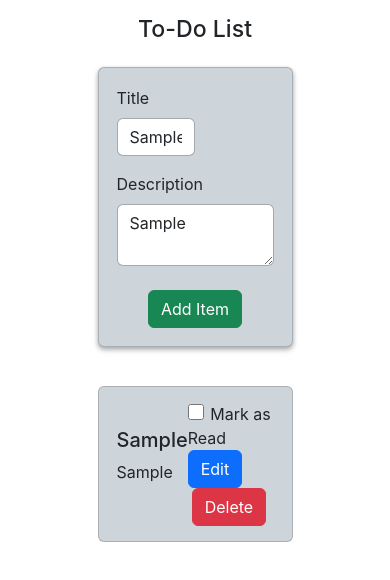
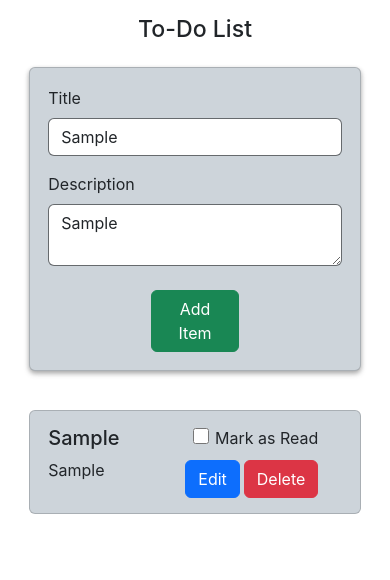
Before and after one commit to Rajat-Agrawal4050/todo-app, a React (Create React App) app: page / in a window 390 px wide. Both pictures are taken after typing "Sample", "Sample" into the empty fields and a click on the button "Add Item". Shown: the top 580 px of the page. Built offline with nearby package versions, Linux system fonts and the light colour scheme.

Commit message:
app updated

```diff
--- a/src/App.css
+++ b/src/App.css
@@ -37,50 +37,92 @@
   }
 }
 
-.form_container{
-  /* border: 1px solid red; */
-  /* background-color: rgb(219,219,219); */
-  background-color: rgb(205,212,218);
+.form_container {
+  background-color: rgb(205, 212, 218);
   max-width: 50%;
   margin: 24px auto;
   padding: 18px 18px;
-  box-shadow: 0 3px 6px rgba(0,0,0,0.16), 0 2px 4px rgba(0,0,0,0.23);
+  box-shadow: 0 3px 6px rgba(0, 0, 0, 0.16), 0 2px 4px rgba(0, 0, 0, 0.23);
 }
-.form_container2{
+.form_container2 {
   max-width: 50%;
   padding-top: 15px;
   margin: 24px auto;
 }
-.custom-input{
-border: 1px solid rgba(0, 0, 0, 0.2);
+.custom-input {
+  border: 1px solid rgba(0, 0, 0, 0.5);
 }
-.custom-input:focus{
+.custom-input:focus {
   box-shadow: none !important;
-  border: 1px solid rgba(0, 0, 0, 0.2);
+  border: 1px solid rgba(0, 0, 0, 0.5);
 }
-.content_div{
+.content_div {
   padding: 15px 18px;
-  background-color: rgb(205,212,218);
+  background-color: rgb(205, 212, 218);
   display: flex;
   justify-content: space-between;
   align-items: center;
   border: 1px solid rgba(0, 0, 0, 0.175);
   border-radius: 0.375rem;
 }
-.left_div{
-  /* border: 1px solid red; */
-  width: 50%;
+.left_div {
+  width: 40%;
+  overflow: hidden;
 }
-.customCheckbox{
+.right_div {
+  width: 60%;
+  display: flex;
+  justify-content: space-between;
+  flex-wrap: wrap;
+  align-items: center;
+}
+.customCheckbox {
   height: 16px;
   width: 16px;
   margin-right: 2px;
   outline: none;
 }
-.markAsReadText
-{
-  margin-right: 50px;
-}
-.line-through{
+.line-through {
   text-decoration: line-through !important;
 }
+.add_btn {
+  width: 100%;
+}
+@media (max-width: 990px) {
+  .form_container {
+    max-width: 85%;
+  }
+  .form_container2 {
+    max-width: 85%;
+  }
+  .custom-input {
+    width: 100% !important;
+  }
+  .add_btn {
+    width: 30%;
+  }
+  .markAsReadText {
+    margin-right: 0px !important;
+  }
+  .left_div {
+    width: 40%;
+  }
+  .edit_btn {
+    margin-left: 15px;
+  }
+  .delete_btn {
+    margin-right: 0 !important;
+  }
+  .btn_div {
+    margin-top: 10px;
+  }
+  .right_div {
+    width: 60%;
+    display: flex;
+    flex-direction: column;
+    align-items: flex-end;
+    justify-content: center;
+    margin-right: 8%;
+  }
+
+}
--- a/src/App.js
+++ b/src/App.js
@@ -1,5 +1,5 @@
 import "./App.css";
-import { useEffect, useState } from "react";
+import { useEffect, useRef, useState } from "react";
 import ListItem from "./ListItem";
 
 function App() {
@@ -12,9 +12,18 @@ function App() {
     window.localStorage.setItem("list", JSON.stringify(all_list));
   }, [all_list]);
 
+  let ref = useRef(null);
+  let ref2 = useRef(null);
+
+  let [note, setNote] = useState({ id: "", title: "", description: "" });
+
+  function onChange(e) {
+    setNote({ ...note, [e.target.name]: e.target.value });
+  }
+
   function add_item() {
     let title = document.getElementById("title").value;
-    // console.log('t: '+title)
+
     let description = document.getElementById("description").value;
     if (title.trim() === "") {
       alert("Please Enter title");
@@ -35,23 +44,39 @@ function App() {
 
   function deleteItem(event) {
     let id = event.target.getAttribute("data-id");
-    // console.log(id)
-    // console.log(all_list)
-    // return
     setState((prev) => prev.filter((item) => item.id !== parseInt(id)));
     alert("Item Deleted!");
   }
 
-  function editItem(event) {
-    let id = event.target.id;
-    alert("edit:" + id);
+  function editItem(eid, event) {
+    let title = event.target.getAttribute("data-title");
+    let description = event.target.getAttribute("data-desc");
+    let id = event.target.getAttribute("data-id");
+    setNote({ id, title, description });
+    let btn = ref.current;
+    btn.click();
+  }
+
+  function handleEdit(ev) {
+    setState((prev) => {
+      let obj = prev.filter((item) => item.id === parseInt(note.id));
+      obj[0].title = note.title;
+      obj[0].description = note.description;
+
+      let all_items = prev.filter((item) => item.id !== parseInt(note.id));
+      let arr = [...all_items, obj[0]];
+      arr.sort(function (a, b) {
+        return a.id - b.id;
+      });
+      return arr;
+    });
+    let btn = ref2.current;
+    btn.click();
   }
 
   function markRead(id, e) {
-    //  console.log(e.target)
-    //  console.log(id)
     let ele = e.target;
-    let parentEle = ele.parentElement.parentElement;
+    let parentEle = ele.parentElement.parentElement.parentElement;
 
     let title = parentEle.querySelector(".left_div h5");
     let para = parentEle.querySelector(".left_div p");
@@ -66,7 +91,7 @@ function App() {
     setState((prev) => {
       let obj = prev.filter((item) => item.id === id);
       obj[0].markAsRead = ele.checked ? true : false;
-      // console.log(obj[0])
+
       let all_items = prev.filter((item) => item.id !== id);
       let arr = [...all_items, obj[0]];
       arr.sort(function (a, b) {
@@ -77,7 +102,10 @@ function App() {
   }
   return (
     <>
-      <div className="container text-center" style={{ marginTop: "4%" }}>
+      <div
+        className="container top_container text-center"
+        style={{ marginTop: "4%" }}
+      >
         <h3>To-Do List</h3>
       </div>
 
@@ -91,7 +119,7 @@ function App() {
               type="text"
               id="title"
               placeholder=""
-              className="form-control custom-input w-50"
+              className="form-control custom-input"
             />
           </div>
           <div className="col-md-12 my-3">
@@ -105,11 +133,11 @@ function App() {
             ></textarea>
           </div>
 
-          <div className="col-md-12 text-center">
+          <div className="col-12 text-center">
             <button
               type="button"
               onClick={() => add_item()}
-              className="mt-2 btn btn-success"
+              className="mt-2 add_btn btn btn-success"
             >
               Add Item
             </button>
@@ -136,6 +164,80 @@ function App() {
           })}
         </div>
       </div>
+
+      <button
+        type="button"
+        ref={ref}
+        id="modalButton"
+        className="btn btn-primary d-none"
+        data-bs-toggle="modal"
+        data-bs-target="#exampleModal"
+      >
+        Open modal
+      </button>
+
+      <div
+        className="modal fade"
+        id="exampleModal"
+        tabIndex="-1"
+        aria-labelledby="exampleModalLabel"
+        aria-hidden="true"
+      >
+        <div className="modal-dialog">
+          <div className="modal-content">
+            <div className="modal-header">
+              <h1 className="modal-title fs-5" id="exampleModalLabel">
+                Edit Todo
+              </h1>
+              <button
+                ref={ref2}
+                type="button"
+                className="btn-close"
+                data-bs-dismiss="modal"
+                aria-label="Close"
+              ></button>
+            </div>
+            <div className="modal-body">
+              <form>
+                <div className="mb-3">
+                  <label htmlFor="etitle" className="col-form-label">
+                    Title:
+                  </label>
+                  <input
+                    type="text"
+                    value={note.title}
+                    className="custom-input form-control"
+                    id="etitle"
+                    name="title"
+                    onChange={onChange}
+                  />
+                </div>
+                <div className="mb-3">
+                  <label htmlFor="edesc" className="col-form-label">
+                    Description:
+                  </label>
+                  <textarea
+                    className="custom-input form-control"
+                    value={note.description}
+                    id="edesc"
+                    name="description"
+                    onChange={onChange}
+                  ></textarea>
+                </div>
+              </form>
+            </div>
+            <div className="modal-footer">
+              <button
+                onClick={handleEdit}
+                type="button"
+                className="btn btn-primary"
+              >
+                Edit
+              </button>
+            </div>
+          </div>
+        </div>
+      </div>
     </>
   );
 }
--- a/src/ListItem.js
+++ b/src/ListItem.js
@@ -1,24 +1,55 @@
-import React from 'react'
-import './App.css';
+import React from "react";
+import "./App.css";
 
 export default function ListItem(props) {
   return (
     <>
       <div className="col-md-12 content_div">
         <div className="left_div">
-              <h5 className={props.markasread?'line-through':''}>{props.title}</h5>
-              <p className={props.markasread?'line-through':''}> {props.desc}</p>
+          <h5 className={props.markasread ? "line-through" : ""}>
+            {props.title}
+          </h5>
+          <p className={props.markasread ? "line-through" : ""}>
+            {" "}
+            {props.desc}
+          </p>
         </div>
         <div className="right_div">
-            <input type="checkbox" name='custom_check' key={`checkbox${props.id}`} id={'check'+props.id}  className='customCheckbox' onChange={(ev) => props.markread(props.id,ev)} checked={props.markasread} /> <span className='markAsReadText'>Mark as Read</span>
-              <button type="button" style={{marginLeft: '25px !important'}} data-id={props.id} onClick={props.editfunc} className="btn btn-primary ml-4 ">
+          <div className="check_div">
+          <input
+            type="checkbox"
+            name="custom_check"
+            key={`checkbox${props.id}`}
+            id={"check" + props.id}
+            className="customCheckbox"
+            onChange={(ev) => props.markread(props.id, ev)}
+            checked={props.markasread}
+          />{" "}
+          <span className="markAsReadText">Mark as Read</span>
+          </div>
+          <div className="btn_div">
+          <button
+            type="button"
+            data-title={props.title}
+            data-desc={props.desc}
+            style={{ marginLeft: "25px !important" }}
+            data-id={props.id}
+            onClick={(ev) => props.editfunc(props.id, ev)}
+            className="btn edit_btn btn-primary ml-4 "
+          >
             Edit
           </button>
-              <button type="button" data-id={props.id} onClick={props.delfunc} className="btn btn-danger mx-1">
+          <button
+            type="button"
+            data-id={props.id}
+            onClick={props.delfunc}
+            className="btn delete_btn btn-danger mx-1"
+          >
             Delete
           </button>
           </div>
         </div>
+      </div>
     </>
-  )
+  );
 }
```
Lines whose indentation alone changed are shown as unchanged.
